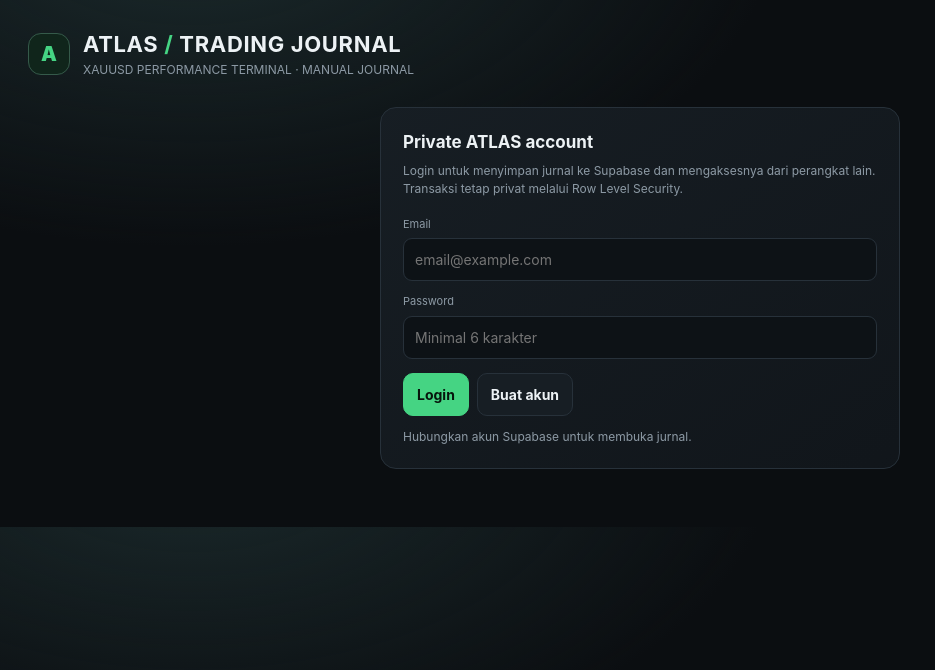
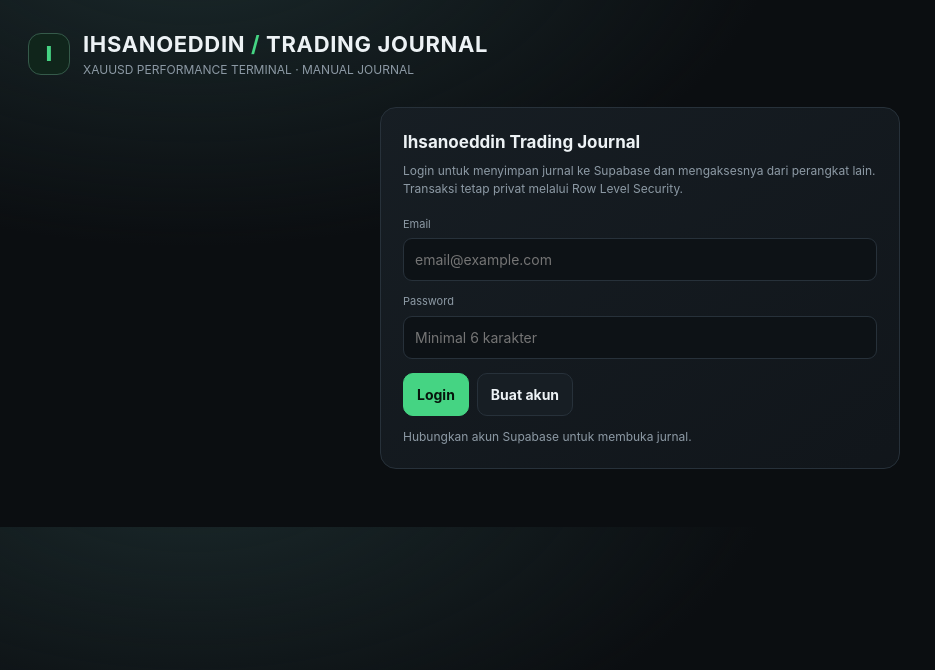
Before and after one commit to ihsanoeddin/atlas-xauusd-trading-journal, a plain HTML site: page index.html in a window 1280 px wide. Shown: the whole page, without its empty margins (0-935 px from the left). Drawn offline with nearby package versions, Linux system fonts and the light colour scheme.

Commit message:
Update index.html

```diff
--- a/index.html
+++ b/index.html
@@ -4,7 +4,7 @@
 <meta charset="utf-8">
 <meta name="viewport" content="width=device-width, initial-scale=1">
 <meta name="description" content="XAUUSD trading journal and performance dashboard.">
-<title>ATLAS — XAUUSD Trading Journal</title>
+<title>Ihsanoeddin — XAUUSD Trading Journal</title>
 <style>
 :root{
   --bg:#0b0e11;--panel:#12171c;--panel2:#171e24;--border:#27313a;
@@ -94,9 +94,13 @@ footer{color:var(--muted);font-size:11px;margin:28px 0 5px;display:flex;justify-
 <div class="shell">
   <header class="topbar">
     <div class="brand">
-      <div class="logo">A</div>
-      <div><h1>ATLAS <span style="color:var(--green)">/</span> TRADING JOURNAL</h1><div class="sub">XAUUSD PERFORMANCE TERMINAL · MANUAL JOURNAL</div></div>
-    </div>
+
+<div class="logo">I</div>
+<div>
+  <h1>IHSANOEDDIN <span style="color:var(--green)">/</span> TRADING JOURNAL</h1>
+  <div class="sub">XAUUSD PERFORMANCE TERMINAL · MANUAL JOURNAL</div>
+</div>
+
     <div class="actions" id="journalActions" hidden>
       <button class="btn" id="exportBtn">Export CSV</button>
       <button class="btn" id="importBtn">Import CSV</button>
@@ -107,7 +111,7 @@ footer{color:var(--muted);font-size:11px;margin:28px 0 5px;display:flex;justify-
   </header>
 
   <section class="auth-panel" id="authGate">
-    <h2>Private ATLAS account</h2>
+    <h2>Ihsanoeddin Trading Journal</h2>
     <p>Login untuk menyimpan jurnal ke Supabase dan mengaksesnya dari perangkat lain. Transaksi tetap privat melalui Row Level Security.</p>
     <div class="auth-grid">
       <div class="field"><label for="authEmail">Email</label><input id="authEmail" type="email" autocomplete="username" placeholder="email@example.com" required></div>
@@ -123,14 +127,6 @@ footer{color:var(--muted);font-size:11px;margin:28px 0 5px;display:flex;justify-
     <span id="signedInLabel">Signed in</span>
     <button class="btn" id="logoutBtn" type="button">Logout</button>
   </div>
-
-  <div class="notice">
-    <strong>PRIVATE JOURNAL</strong> — Transaksi dimuat dan disimpan ke akun Supabase yang sedang login. Data tidak dipublikasikan. Data lama dari browser dapat ditawarkan untuk migrasi saat login pertama.
-    <br><br>
-    <strong>DEMO / PRIVACY NOTE</strong> — Statistik hanya berasal dari transaksi yang kamu masukkan. Data awal tidak berisi transaksi nyata. Data disimpan di browser ini (localStorage), tidak otomatis tersinkron atau tampil ke pengunjung website. Jangan masukkan nomor akun, kredensial broker, atau data sensitif. Untuk portfolio publik, publikasikan hanya dataset yang memang ingin kamu bagikan.
-  </div>
-
-
 
   <div class="sectionhead"><div><h2>Performance overview</h2><p>Closed trades only · XAUUSD · USD</p></div>
     <div class="filters"><label class="sub" for="periodFilter">Period</label><select id="periodFilter"><option value="all">All time</option><option value="30">Last 30 days</option><option value="90">Last 90 days</option><option value="ytd">Year to date</option></select></div>
```
